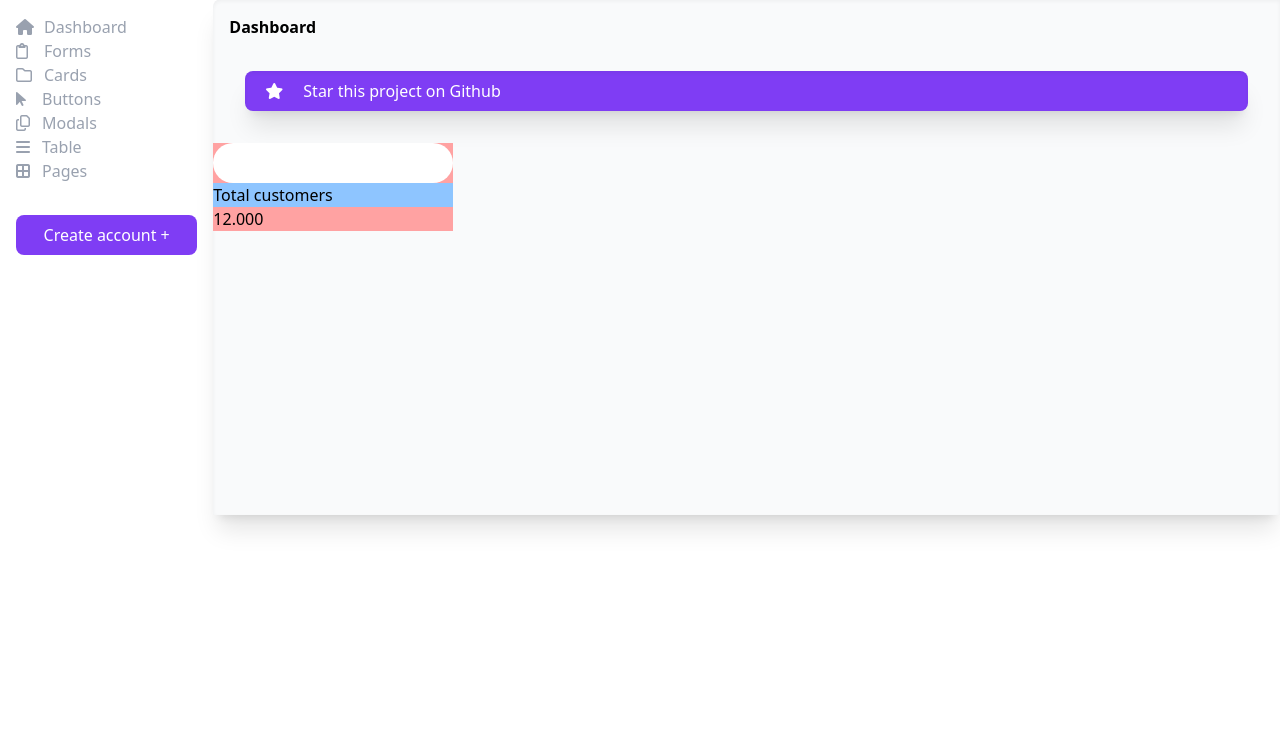
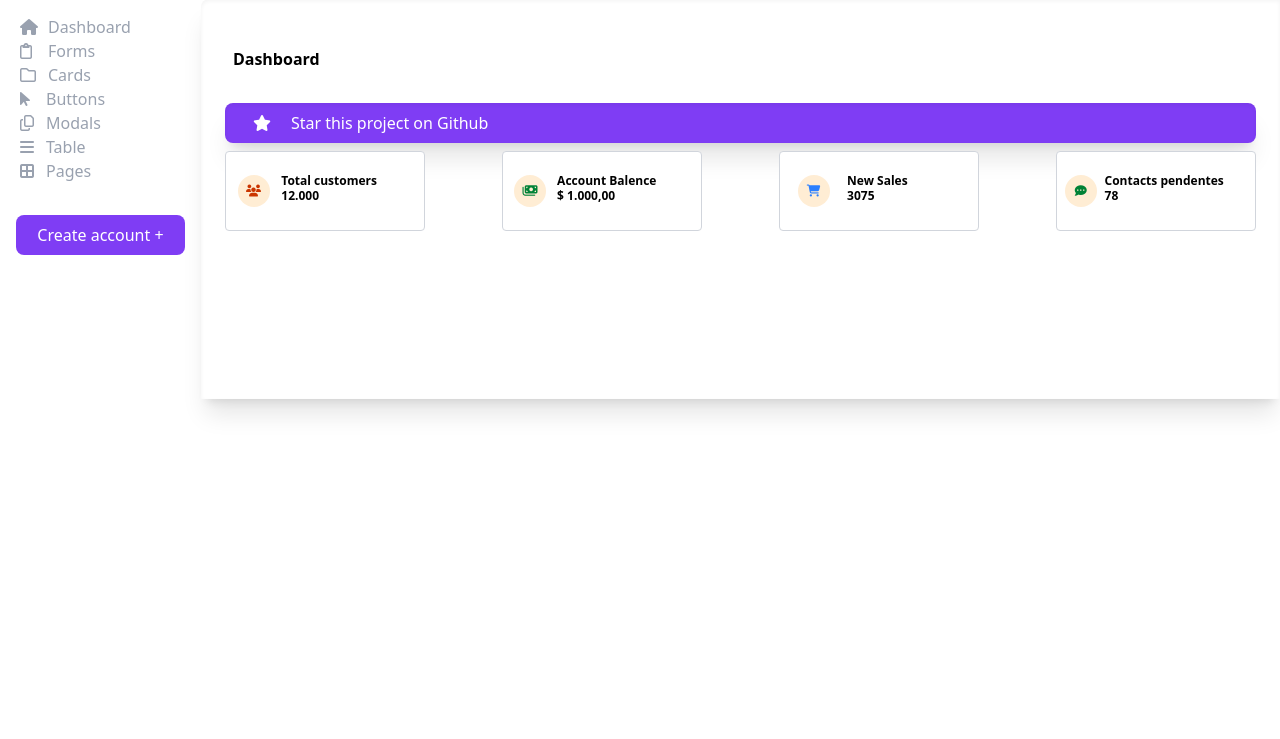
Before and after one commit to Lucasmsdevfull/Projetos, a plain HTML site: page Dashboard/index.html in a window 1280 px wide. Shown: the part 61-800 px from the top of the page. Drawn offline with nearby package versions, Linux system fonts and the light colour scheme.

Commit message:
Finalizacao dos Cards

```diff
--- a/Dashboard/index.html
+++ b/Dashboard/index.html
@@ -19,9 +19,9 @@
         </div>
 
         <div class="flex items-center justify-between gap-[20px]">
-            <i class="fa-solid fa-moon"></i>
-            <i class="fa-solid fa-bell"></i>
-            <img class="rounded-full w-[40px]" src="https://github.com/Lucasmsdevfull.png" alt="Foto do Perfil">
+            <i class="cursor-pointer text-[#7F3DF4] transition delay-150 duration-300 ease-in-out hover:-translate-y-1 hover:scale-110 fa-solid fa-moon"></i>
+            <i class="cursor-pointer text-[#7F3DF4] transition delay-150 duration-300 ease-in-out hover:-translate-y-1 hover:scale-110 fa-solid fa-bell"></i>
+            <img class="cursor-pointer text-[#7F3DF4] transition delay-150 duration-300 ease-in-out hover:-translate-y-1 hover:scale-110 rounded-full w-[40px]" src="https://github.com/Lucasmsdevfull.png" alt="Foto do Perfil">
         </div>
 
     </header>
@@ -29,55 +29,104 @@
     <section class="flex">
         <menu class="bg-none w-60 h-100 flex flex-col">
             <nav class="flex items-start flex-col">
-                <li class="flex flex-col my-4 mx-1 items-start">
+                <li class="flex flex-col my-4 mx-2 items-start">
+
                     <button class="transition delay-150 duration-300 ease-in-out hover:-translate-y-1 hover:scale-110 hover:border-l-4 border-l-[#7F3DF4] mx-1 flex items-center flex-row gap-x-2 cursor-pointer px-2" name="Dashboard">
                         <i class="fa-solid fa-house flex items-center text-gray-400"></i>
                         <p class="text-gray-400 px-0.5">Dashboard</p>
                     </button>
+
                     <button class="transition delay-150 duration-300 ease-in-out hover:-translate-y-1 hover:scale-110 hover:border-l-4 border-l-[#7F3DF4] mx-1 flex items-center flex-row gap-x-2 cursor-pointer px-2" name="Forms">
                         <i class="fa-regular fa-clipboard flex items-center text-gray-400"></i>
                         <p class="text-gray-400 px-2">Forms</p>
                     </button>
+
                     <button class="transition delay-150 duration-300 ease-in-out hover:-translate-y-1 hover:scale-110 hover:border-l-4 border-l-[#7F3DF4] mx-1 flex items-center flex-row gap-x-2 cursor-pointer px-2" name="Cards">
                         <i class="fa-regular fa-folder flex items-center text-gray-400"></i>
                         <p class="text-gray-400 px-1">Cards</p>
                     </button>
+
                     <button class="transition delay-150 duration-300 ease-in-out hover:-translate-y-1 hover:scale-110 hover:border-l-4 border-l-[#7F3DF4] mx-1 flex items-center flex-row gap-x-2 cursor-pointer px-2" name="botões">
                         <i class="fa-solid fa-arrow-pointer flex items-center text-gray-400"></i>
                         <p class="text-gray-400 px-2">Buttons</p>
                     </button>
+
                     <button class="transition delay-150 duration-300 ease-in-out hover:-translate-y-1 hover:scale-110 hover:border-l-4 border-l-[#7F3DF4] mx-1 flex items-center flex-row gap-x-2 cursor-pointer px-2" name="Modals">
                         <i class="fa-regular fa-copy flex items-center text-gray-400"></i>
                         <p class="text-gray-400 px-1">Modals</p>
                     </button>
+
                     <button class="transition delay-150 duration-300 ease-in-out hover:-translate-y-1 hover:scale-110 hover:border-l-4 border-l-[#7F3DF4] mx-1 flex items-center flex-row gap-x-2 cursor-pointer px-2" name="Table">
                         <i class="fa-solid fa-bars flex items-center text-gray-400"></i>
                         <p class="text-gray-400 px-1">Table</p>
                     </button>
+
                     <button class="transition delay-150 duration-300 ease-in-out hover:-translate-y-1 hover:scale-110 hover:border-l-4 border-l-[#7F3DF4] mx-1 flex items-center flex-row gap-2 cursor-pointer px-2" name="Pages">
                         <i class="fa-solid fa-border-all flex items-center text-gray-400"></i>
                         <p class="text-gray-400  px-1">Pages</p>
                     </button>
+
                 </li>
             </nav>
+
             <button class= "transition delay-150 duration-300 ease-in-out hover:-translate-y-1 hover:scale-110 m-4 bg-[#7F3DF4] text-white py-2 px-1 rounded-lg cursor-pointer">Create account +</button>
         </menu>
 
-        <main class="bg-[#F9FAFB] w-300 h-129 rounded-tl-lg inset-shadow-sm shadow-xl">
-            <h1 class="m-4 font-bold">Dashboard</h1>
+        <main class="bg-#F9FAFB w-[100%] rounded-tl-lg inset-shadow-sm shadow-xl flex flex-col p-6">
 
-            <section class="flex items-center m-8 bg-[#7F3DF4] h-10 rounded-lg inset-shadow-sm shadow-xl">
+            <section class="py-4 m-2" name="Superior principal">
+            <h1 class="font-bold">Dashboard</h1>
+            </section>
+
+            <section class="flex items-center rounded-lg inset-shadow-sm shadow-xl p-2 bg-[#7F3DF4] my-2">
                 <i class="fa-solid fa-star flex text-white mx-5"></i>
                 <p class="text-white"> Star this project on Github</p>
             </section>
 
-            <section class="w-60" name="Cards">
-                <div class="grid-flow-col grid-rows-3 gap-4 bg-red-300" name="total-cliente">
-                    <div class="row-span-3 rounded-full p-5 bg-white " nome="circle" ></div>
-                    <p class="col-span-2 bg-blue-300">Total customers</p>
-                    <p class="col-span-2 row-span-2 g-red-700">12.000</p>
+            <section class="flex items-center justify-between rounded-sm text-[12px] font-bold" name="Cards">
 
+                <div class="flex items-center py-6 grid grid-flow-col grid-rows-3 border-1 border-gray-300 bg-white rounded w-50 h-20" name="total-cliente">
+                    <div class="row-span-3 flex items-center justify-center " name="circle" >
+                        <div class="rounded-full p-4 bg-orange-100 w-2 h-2 flex items-center justify-center">
+                            <i class="fa-solid fa-users text-orange-700"></i>
+                        </div>
+                    </div>
+                    <p class="col-span-2 flex items-center">Total customers</p>
+                    <p class="col-span-2 row-span-2 flex items-center">12.000</p>
                 </div>
+
+                <div class="flex items-center py-6 grid grid-flow-col grid-rows-3 border-1 border-gray-300 bg-white rounded w-50 h-20" name="total-cliente">
+                    <div class="row-span-3 flex items-center justify-center " name="circle" >
+                        <div class="rounded-full p-4 bg-orange-100 w-2 h-2 flex items-center justify-center">
+                            <i class="fa-solid fa-money-bills text-green-700"></i>
+                        </div>
+                    </div>
+                    <p class="col-span-2 flex items-center">Account Balence</p>
+                    <p class="col-span-2 row-span-2 flex items-center">$ 1.000,00</p>
+                </div>
+
+                <div class="flex items-center py-6 grid grid-flow-col grid-rows-3 border-1 border-gray-300 bg-white rounded w-50 h-20" name="total-cliente">
+                    <div class="row-span-3 flex items-center justify-center " name="circle" >
+                        <div class="rounded-full p-4 bg-orange-100 w-2 h-2 flex items-center justify-center">
+                            <i class="fa-solid fa-cart-shopping text-blue-500"></i>
+                        </div>
+                    </div>
+                    <p class="col-span-2 flex items-center">New Sales</p>
+                    <p class="col-span-2 row-span-2 flex items-center">3075</p>
+                </div>
+
+                <div class="flex items-center py-6 grid grid-flow-col grid-rows-3 border-1 border-gray-300 bg-white rounded w-50 h-20" name="total-cliente">
+                    <div class="row-span-3 flex items-center justify-center " name="circle" >
+                        <div class="rounded-full p-4 bg-orange-100 w-2 h-2 flex items-center justify-center">
+                            <i class="fa-solid fa-comment-dots text-green-700"></i>
+                        </div>
+                    </div>
+                    <p class="col-span-2 flex items-center">Contacts pendentes</p>
+                    <p class="col-span-2 row-span-2 flex items-center">78</p>
+                </div>
+            </section>
+
+            <section class="" name="Table">
 
             </section>
 
```
